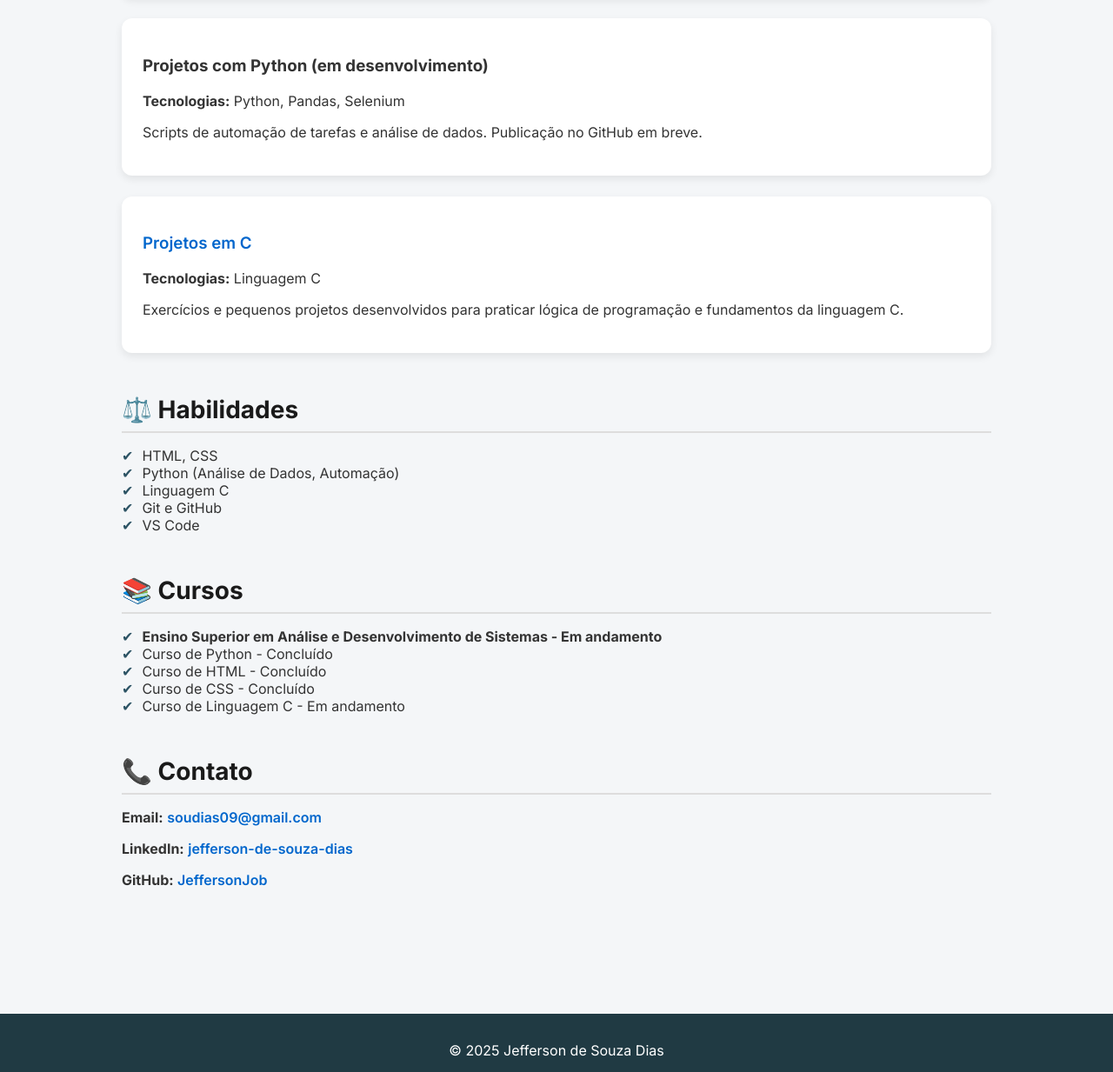
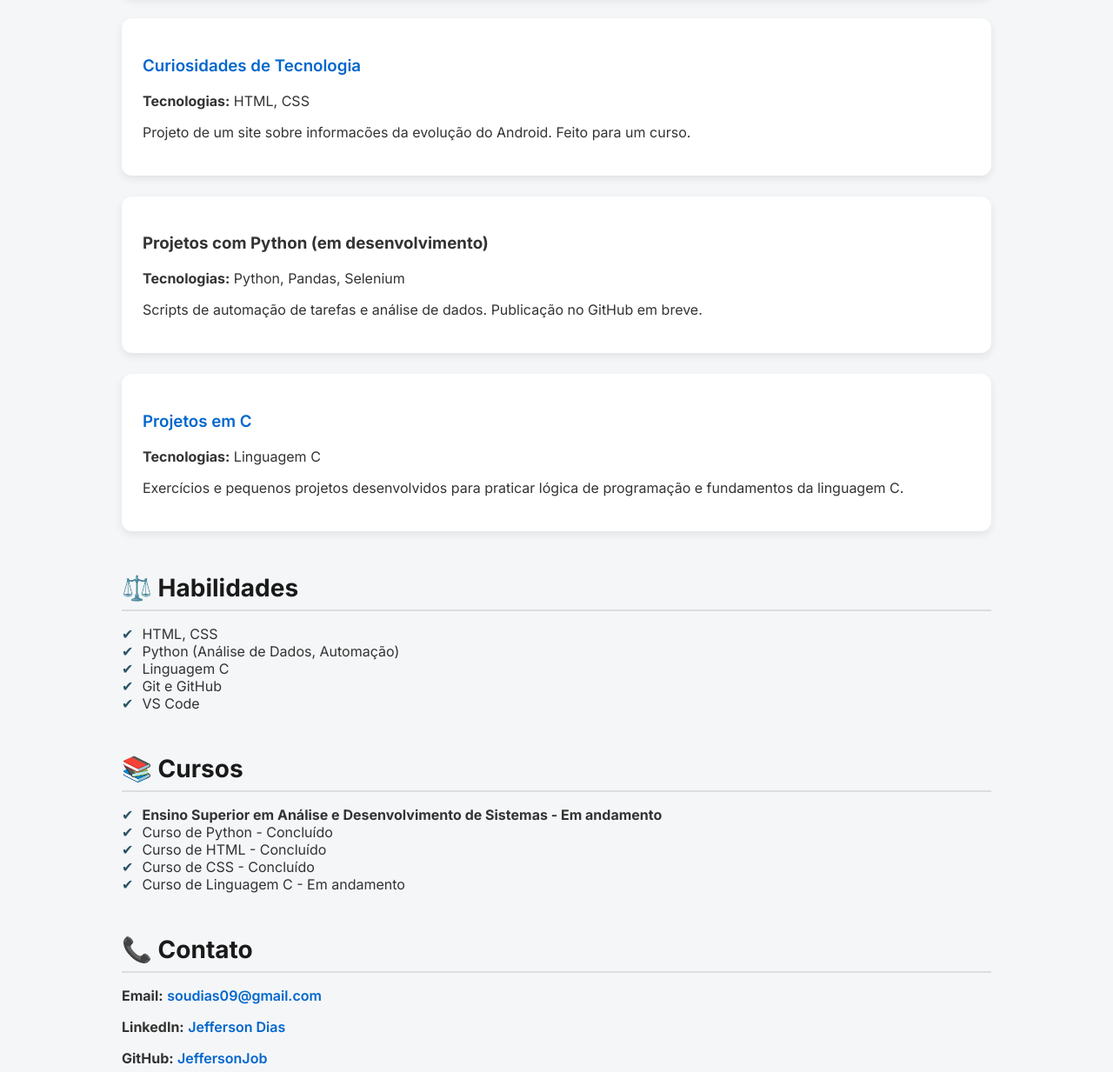
Before and after one commit to JeffersonJob/portfolio, a plain HTML site: page index.html in a window 1280 px wide. Shown: the part 887-2120 px from the top of the page at 87% size. Drawn offline with Linux system fonts and the light colour scheme.

Commit message:
Atualização

```diff
--- a/index.html
+++ b/index.html
@@ -106,6 +106,12 @@
       </div>
 
       <div class="project">
+        <h3><a href="https://evolucaoandroid.netlify.app/" target="_blank">Curiosidades de Tecnologia</a></h3>
+        <p><strong>Tecnologias:</strong> HTML, CSS</p>
+        <p>Projeto de um site sobre informacões da evolução do Android. Feito para um curso.</p>
+      </div>
+
+      <div class="project">
         <h3>Projetos com Python (em desenvolvimento)</h3>
         <p><strong>Tecnologias:</strong> Python, Pandas, Selenium</p>
         <p>Scripts de automação de tarefas e análise de dados. Publicação no GitHub em breve.</p>
@@ -143,7 +149,7 @@
     <section class="section">
       <h2>📞 Contato</h2>
       <p><strong>Email:</strong> <a href="mailto:soudias09@gmail.com">soudias09@gmail.com</a></p>
-      <p><strong>LinkedIn:</strong> <a href="https://www.linkedin.com/in/jefferson-de-souza-dias-209078318" target="_blank">jefferson-de-souza-dias</a></p>
+      <p><strong>LinkedIn:</strong> <a href="https://www.linkedin.com/in/jefferson-de-souza-dias-209078318" target="_blank">Jefferson Dias</a></p>
       <p><strong>GitHub:</strong> <a href="https://github.com/JeffersonJob" target="_blank">JeffersonJob</a></p>
     </section>
   </main>
```
